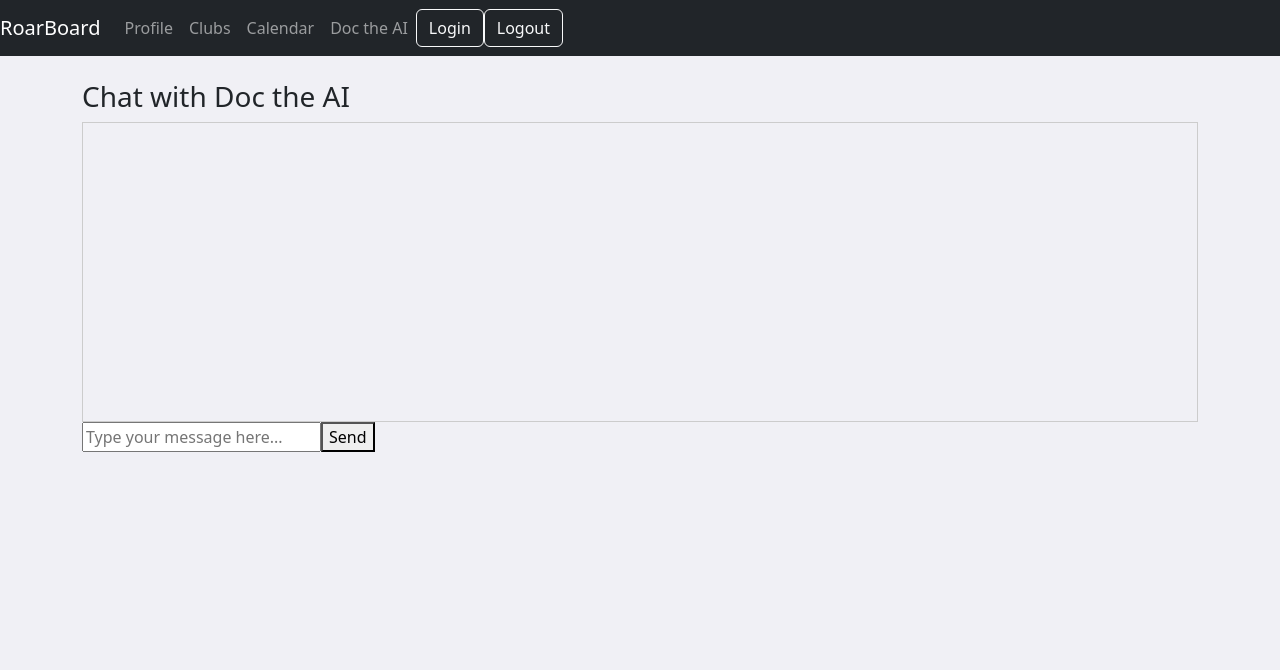
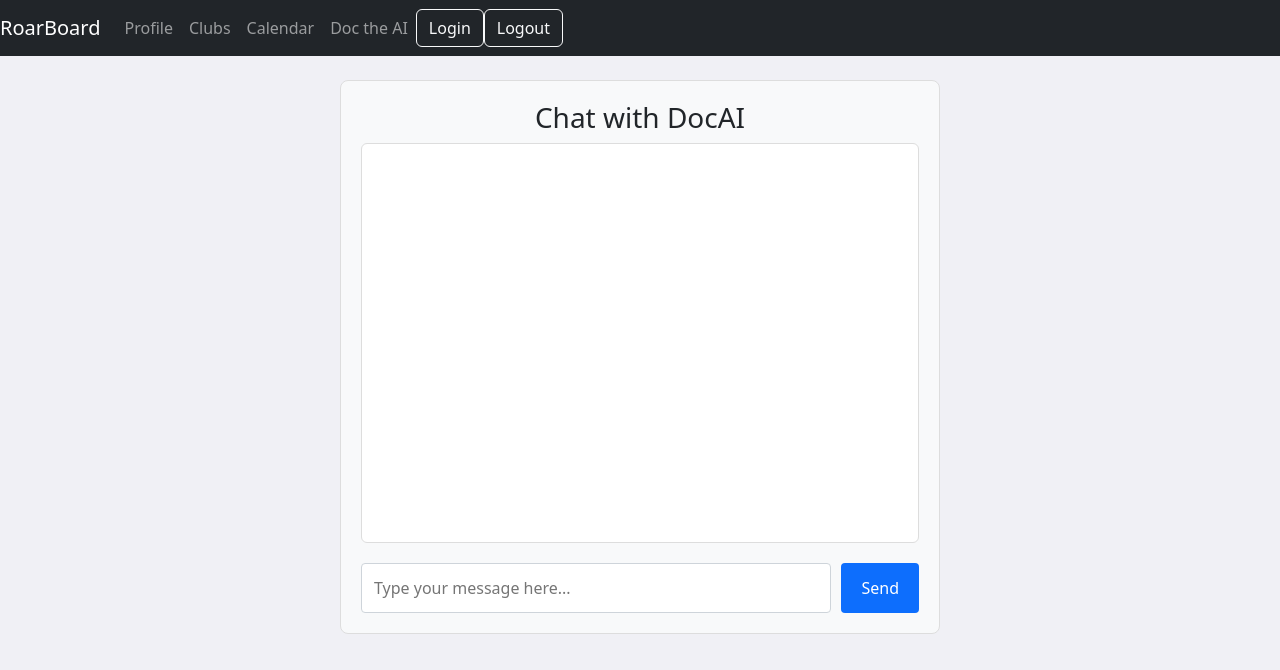
Before and after one commit to Selena-5/RoarBoard, a React (Create React App) app: page /docai in a window 1280 px wide. Shown: the top 670 px of the page. Built offline with nearby package versions, Linux system fonts and the light colour scheme.

Commit message:
Improved AI frontend

```diff
--- /dev/null
+++ b/src/DocAI.css
@@ -0,0 +1,67 @@
+.docai-container {
+    max-width: 600px;
+    margin: auto;
+    padding: 20px;
+    background-color: #f8f9fa;
+    border: 1px solid #ddd;
+    border-radius: 8px;
+  }
+
+  h3 {
+    text-align: center;
+    color: #333;
+  }
+
+  .chat-box {
+    height: 400px;
+    overflow-y: auto;
+    padding: 10px;
+    border: 1px solid #ddd;
+    border-radius: 6px;
+    margin-bottom: 20px;
+    background-color: #fff;
+  }
+
+  .message {
+    padding: 10px;
+    border-radius: 4px;
+    margin: 8px 0;
+  }
+
+  .message.user {
+    background-color: #d1e7dd;
+    text-align: left;
+  }
+
+  .message.ai {
+    background-color: #e9ecef;
+    text-align: left;
+  }
+
+  .input-container {
+    display: flex;
+    gap: 10px;
+  }
+
+  .input-box {
+    flex: 1;
+    padding: 12px;
+    font-size: 16px;
+    border: 1px solid #ced4da;
+    border-radius: 4px;
+  }
+
+  .send-button {
+    padding: 10px 20px;
+    font-size: 16px;
+    color: #fff;
+    background-color: #0d6efd;
+    border: none;
+    border-radius: 4px;
+    cursor: pointer;
+    transition: background-color 0.3s ease;
+  }
+
+  .send-button:hover {
+    background-color: #0b5ed7;
+  }
--- a/src/DocAI.js
+++ b/src/DocAI.js
@@ -1,64 +1,63 @@
-// ClubAI.js
 import React, { useState } from 'react';
 import axios from 'axios';
+import './DocAI.css'; // Add this line for custom styles
 
-function ClubAI() {
+function DocAI() {
   const [userMessage, setUserMessage] = useState('');
   const [responses, setResponses] = useState([]);
 
   const handleSendMessage = async () => {
     if (!userMessage) return;
 
-    // Add user message to responses
     setResponses((prev) => [...prev, { text: userMessage, sender: 'user' }]);
 
-    // Call OpenAI API
     try {
       const response = await axios.post('https://api.openai.com/v1/chat/completions', {
         model: 'gpt-3.5-turbo',
         messages: [{ role: 'user', content: userMessage }],
       }, {
         headers: {
-          'Authorization': `Bearer ${process.env.REACT_APP_OPENAI_API_KEY}`, // Use environment variable
+          'Authorization': `Bearer ${process.env.REACT_APP_OPENAI_API_KEY}`,
           'Content-Type': 'application/json',
         },
       });
 
-      // Check if response contains a valid AI message
-      if (response && response.data && response.data.choices && response.data.choices.length > 0) {
+      if (response && response.data?.choices?.length > 0) {
         const aiResponse = response.data.choices[0].message.content;
         setResponses((prev) => [...prev, { text: aiResponse, sender: 'ai' }]);
       } else {
-        console.error('Unexpected response structure:', response);
-        setResponses((prev) => [...prev, { text: 'Error: No response from AI', sender: 'ai' }]);
+        setResponses((prev) => [...prev, { text: 'Error: No response from DocAI', sender: 'ai' }]);
       }
     } catch (error) {
       console.error('Error fetching AI response:', error);
-      setResponses((prev) => [...prev, { text: 'Error contacting AI. Please try again later.', sender: 'ai' }]);
+      setResponses((prev) => [...prev, { text: 'Error contacting DocAI. Please try again later.', sender: 'ai' }]);
     }
 
-    setUserMessage(''); // Clear input
+    setUserMessage('');
   };
 
   return (
-    <div>
-      <h3>Chat with Doc the AI</h3>
-      <div className="chat-container" style={{ border: '1px solid #ccc', padding: '10px', height: '300px', overflowY: 'scroll' }}>
+    <div className="docai-container">
+      <h3>Chat with DocAI</h3>
+      <div className="chat-box">
         {responses.map((resp, index) => (
-          <div key={index} className={resp.sender === 'user' ? 'user-message' : 'ai-message'}>
-            <strong>{resp.sender === 'user' ? 'You:' : 'AI:'}</strong> {resp.text}
+          <div key={index} className={`message ${resp.sender}`}>
+            <strong>{resp.sender === 'user' ? 'You' : 'DocAI'}:</strong> {resp.text}
           </div>
         ))}
       </div>
+      <div className="input-container">
         <input
           type="text"
+          className="input-box"
           value={userMessage}
           onChange={(e) => setUserMessage(e.target.value)}
           placeholder="Type your message here..."
         />
-      <button onClick={handleSendMessage}>Send</button>
+        <button className="send-button" onClick={handleSendMessage}>Send</button>
+      </div>
     </div>
   );
 }
 
-export default ClubAI;
+export default DocAI;
```
Lines whose indentation alone changed are shown as unchanged.
